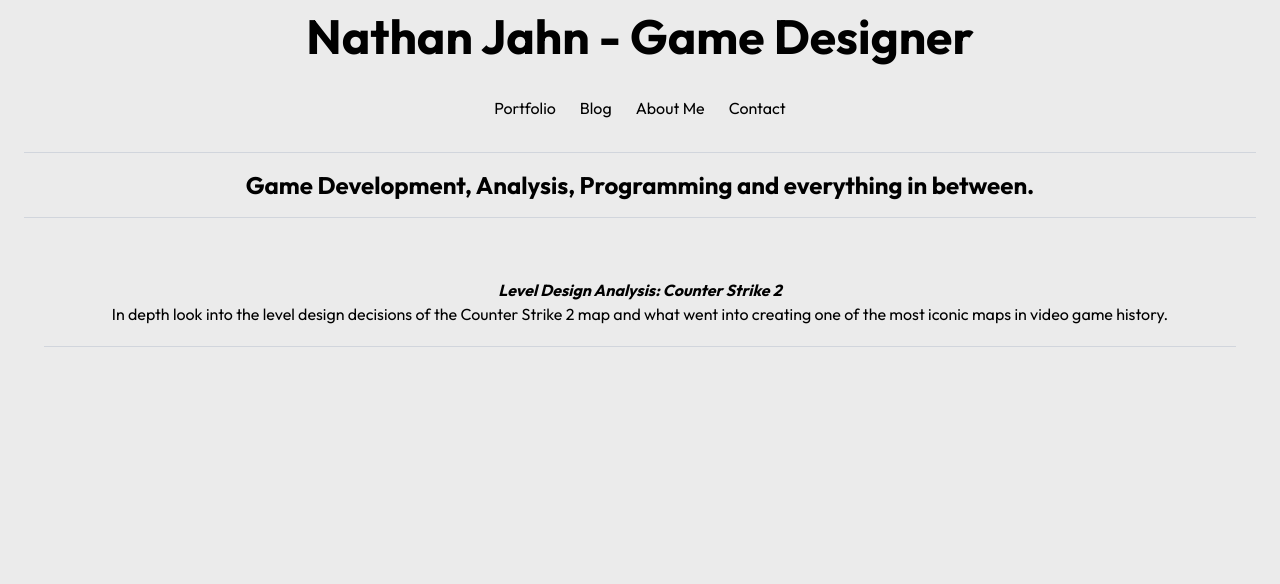
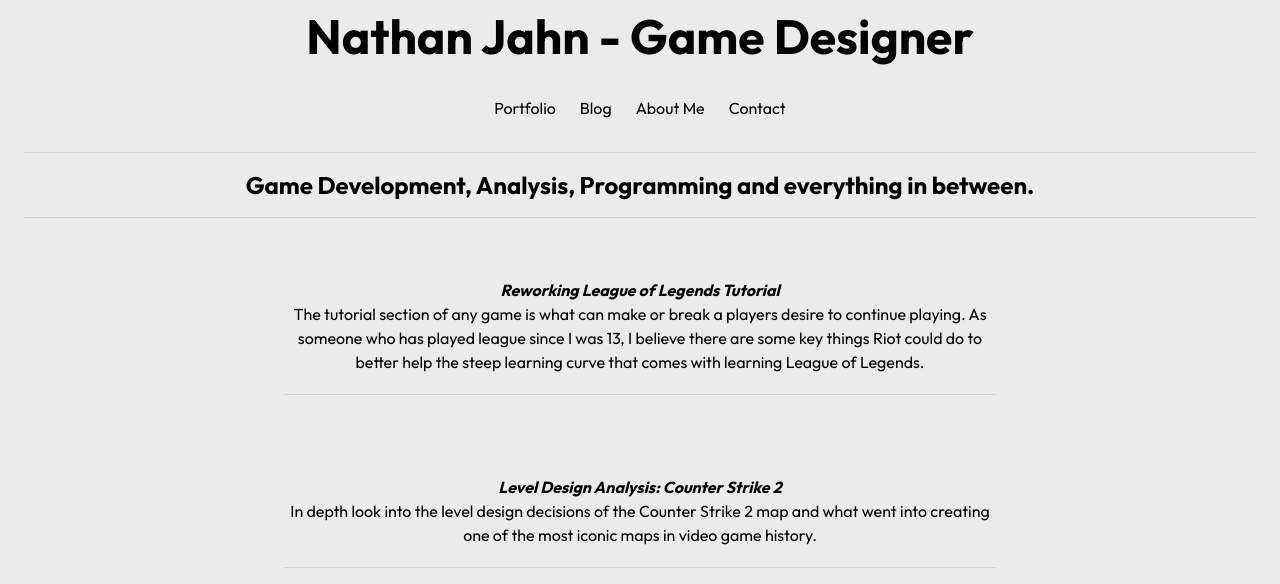
Before and after one commit to njahn88/njahn88.github.io, a React (Vite) app: page /Blog in a window 1280 px wide. Shown: the top 584 px of the page. Built offline with nearby package versions, Linux system fonts and the light colour scheme.

Commit message:
Started adding the league of legends tutorial rework

```diff
--- a/src/App.jsx
+++ b/src/App.jsx
@@ -8,6 +8,7 @@
 import BohemianRetreat from './pages/InfoPages/BohemianRetreat.jsx'
 import OnlyUp from './pages/InfoPages/OnlyUp.jsx'
 import Dust2Analysis from './pages/BlogPages/Dust2Analysis.jsx'
+import ReworkLolTutorial from './pages/BlogPages/ReworkLolTutorial.jsx'
 
 function App() {
 
@@ -23,6 +24,7 @@
             <Route path='/Bohemian Retreat' element={<BohemianRetreat/>}/>
             <Route path='/Only Up' element={<OnlyUp/>}/>
             <Route path='/Blog/Level Design Analysis: Counter Strike 2' element={<Dust2Analysis/>}/>
+            <Route path='/Blog/Reworking League of Legends Tutorial' element={<ReworkLolTutorial/>}/>
         </Routes>
     </>
   )
--- a/src/pages/Blog.jsx
+++ b/src/pages/Blog.jsx
@@ -3,9 +3,19 @@
 export default function Blog(){
     return(
         <>
-            <div className={'flex justify-center items-center flex-wrap p-5'}>
-                <BlogPost title={'Level Design Analysis: Counter Strike 2'}  description={'In depth look into the level design decisions of the Counter Strike 2 map and what went into creating one of the most iconic maps in video game history.' }/>
-                <hr className={'border-gray-300 mx-6 w-full'} />
+            <div className={'flex justify-center flex-wrap'}>
+                <div className={'w-full flex justify-center'}>
+                    <div className={'flex justify-center items-center flex-wrap p-5 w-200 text-center'}>
+                        <BlogPost title={'Reworking League of Legends Tutorial'}  description={'The tutorial section of any game is what can make or break a players desire to continue playing. As someone who has played league since I was 13, I believe there are some key things Riot could do to better help the steep learning curve that comes with learning League of Legends. ' }/>
+                        <hr className={'border-gray-300 mx-6 w-full'} />
+                    </div>
+                </div>
+                <div className={'w-full flex justify-center'}>
+                    <div className={'flex justify-center items-center flex-wrap p-5 w-200 text-center'}>
+                        <BlogPost title={'Level Design Analysis: Counter Strike 2'}  description={'In depth look into the level design decisions of the Counter Strike 2 map and what went into creating one of the most iconic maps in video game history.' }/>
+                        <hr className={'border-gray-300 mx-6 w-full'} />
+                    </div>
+                </div>
             </div>
         </>
     )
--- /dev/null
+++ b/src/pages/BlogPages/ReworkLolTutorial.jsx
@@ -0,0 +1,21 @@
+export default function ReworkLolTutorial() {
+    return (
+        <>
+            <div className={'flex justify-center font-outfit font-bold py-3 text-2xl text-center'}>
+                Reworking League of Legends Tutorial
+            </div>
+            <div className={'flex justify-start px-10 md:px-100 font-outfit'}>
+                League of Legends is one of the most difficult games to get into as a new player. At the time of this post
+                League currently has 170 champions each with an average of four usable abilities and one passive ability. Doing
+                the math it comes out to ~850 different things a player has to understand to even feel comfortable playing the game.
+                This doesn't include the plethora of items the player has access to either. All together a new player has a mountain
+                of things they have to understand to start enjoying one of the most popular games of all time. I believe there are
+                a few things Riot could do to help shorten that learning time and retain more players.
+            </div>
+            <div className={'flex justify-start px-10 md:px-100 font-outfit pt-3'}>
+                When a new player logs into League of Legends for the first time they are met with three tutorial levels aimed
+                at giving a brief introduction to what League of Legends is all about.
+            </div>
+        </>
+    )
+}
```
